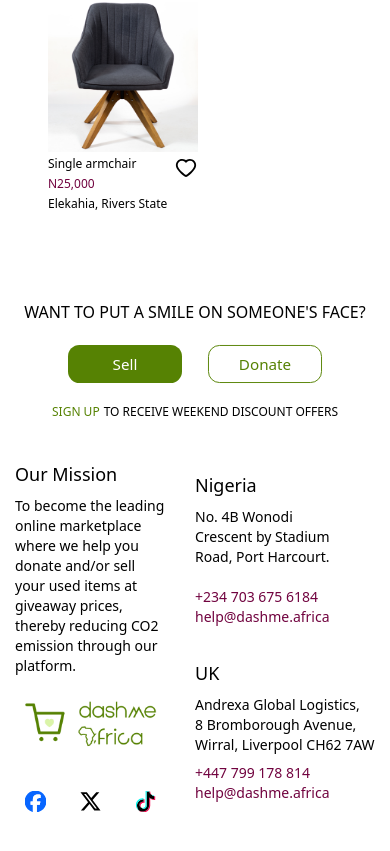
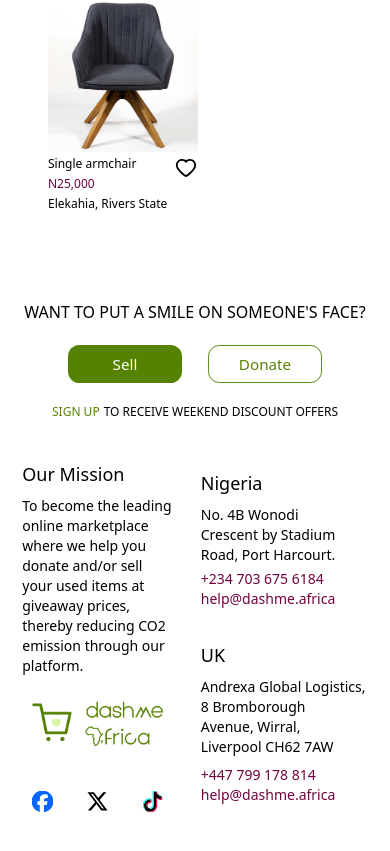
Before and after one commit to your-expert-tech-guide/dashmeafrica, a React (Vite) app: page / in a window 390 px wide. Shown: the part 6294-7145 px from the top of the page. Built offline with nearby package versions, Linux system fonts and the light colour scheme.

Commit message:
completed footer and some other pages responsivenes

```diff
--- a/src/components/Footer/Footer.jsx
+++ b/src/components/Footer/Footer.jsx
@@ -35,7 +35,7 @@ const Footer = () => {
       </div>
       {/* Main Footer start */}
       <div className="flex justify-around pt-2 pb-10 sm:pt-0 sm:py-10 ">
-        <div className="flex flex-col-reverse lg:flex-row lg:justify-around lg:w-[50%]">
+        <div className="flex flex-col-reverse lg:flex-row lg:justify-around lg:w-[50%] ml-2">
           <div className="flex flex-col items-center">
             <img
               src={DashMe}
@@ -74,10 +74,10 @@ const Footer = () => {
         <div className="flex flex-col lg:flex-row lg:justify-around lg:w-[50%] justify-center">
           <div className="mt-8">
             <p className="text-lg sm:text-2xl font-medium">{t("Nigeria")}</p>
-            <p className="w-[180px] sm:w-[220px] text-balance mt-2 text-sm sm:text-base">
+            <p className="w-[175px] sm:w-[220px] text-balance mt-2 text-sm sm:text-base">
               {t("No. 4B Wonodi Crescent by Stadium Road, Port Harcourt.")}
             </p>
-            <p className="text-[#71033F] mt-5 text-sm sm:text-base">
+            <p className="text-[#71033F] mt-1 text-sm sm:text-base">
               +234 703 675 6184
             </p>
             <p className="text-[#71033F] text-sm sm:text-base">
@@ -86,7 +86,7 @@ const Footer = () => {
           </div>
           <div className="mt-8">
             <p className="text-lg sm:text-2xl font-medium">{t("UK")}</p>
-            <p className="w-[180px] sm:w-[220px] text-balance mt-2 text-sm sm:text-base">
+            <p className="w-[170px] sm:w-[220px] text-balance mt-2 text-sm sm:text-base">
               {t(
                 "Andrexa Global Logistics, 8 Bromborough Avenue, Wirral, Liverpool CH62 7AW"
               )}
```
